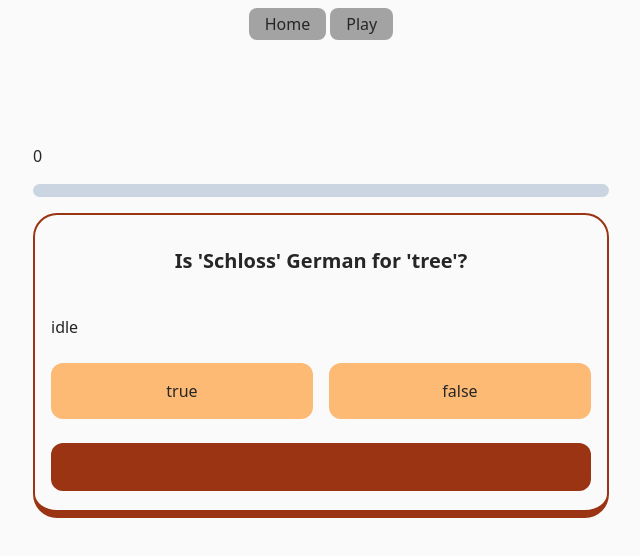
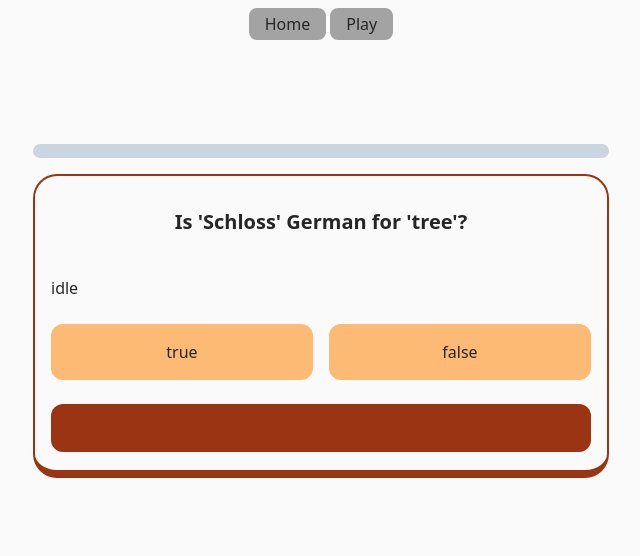
Before and after one commit to PolGubau/polyglot, a SvelteKit app: page /play/A1 in a window 1280 px wide. Shown: the top 556 px of the page, without its empty margins (319-959 px from the left). Built offline with nearby package versions, Linux system fonts and the light colour scheme.

Commit message:
chore: Update progress bar styling in QuestionStack.svelte

```diff
--- a/src/components/questions/QuestionStack.svelte
+++ b/src/components/questions/QuestionStack.svelte
@@ -25,11 +25,10 @@
 <!-- progressbar -->
 
 <section class="flex flex-col gap-4 w-full md:max-w-xl">
-	{percentage}
 	<progress
 		max="100"
 		value={percentage}
-		class=" w-full [&::-webkit-progress-bar]:rounded-lg [&::-webkit-progress-value]:rounded-lg [&::-webkit-progress-bar]:bg-slate-300 [&::-webkit-progress-value]:bg-violet-400 [&::-moz-progress-bar]:bg-violet-400 [&::-webkit-progress-value]:transition-all [&::-webkit-progress-value]:duration-500"
+		class=" w-full [&::-webkit-progress-bar]:rounded-full [&::-webkit-progress-value]:rounded-lg [&::-webkit-progress-bar]:bg-slate-300 [&::-moz-progress-bar]:bg-violet-400 [&::-webkit-progress-value]:transition-all [&::-webkit-progress-value]:duration-500 [&::-webkit-progress-value]:bg-dark"
 	>
 	</progress>
 
```
